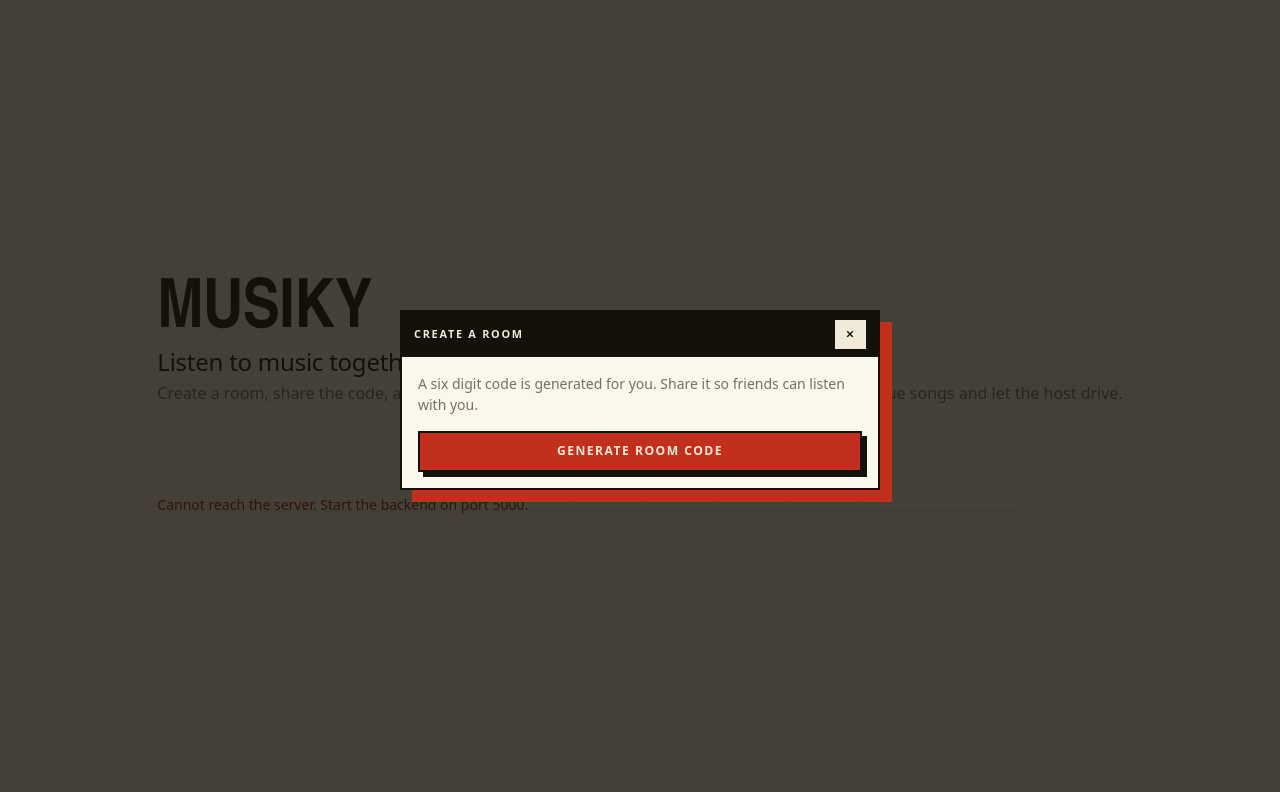
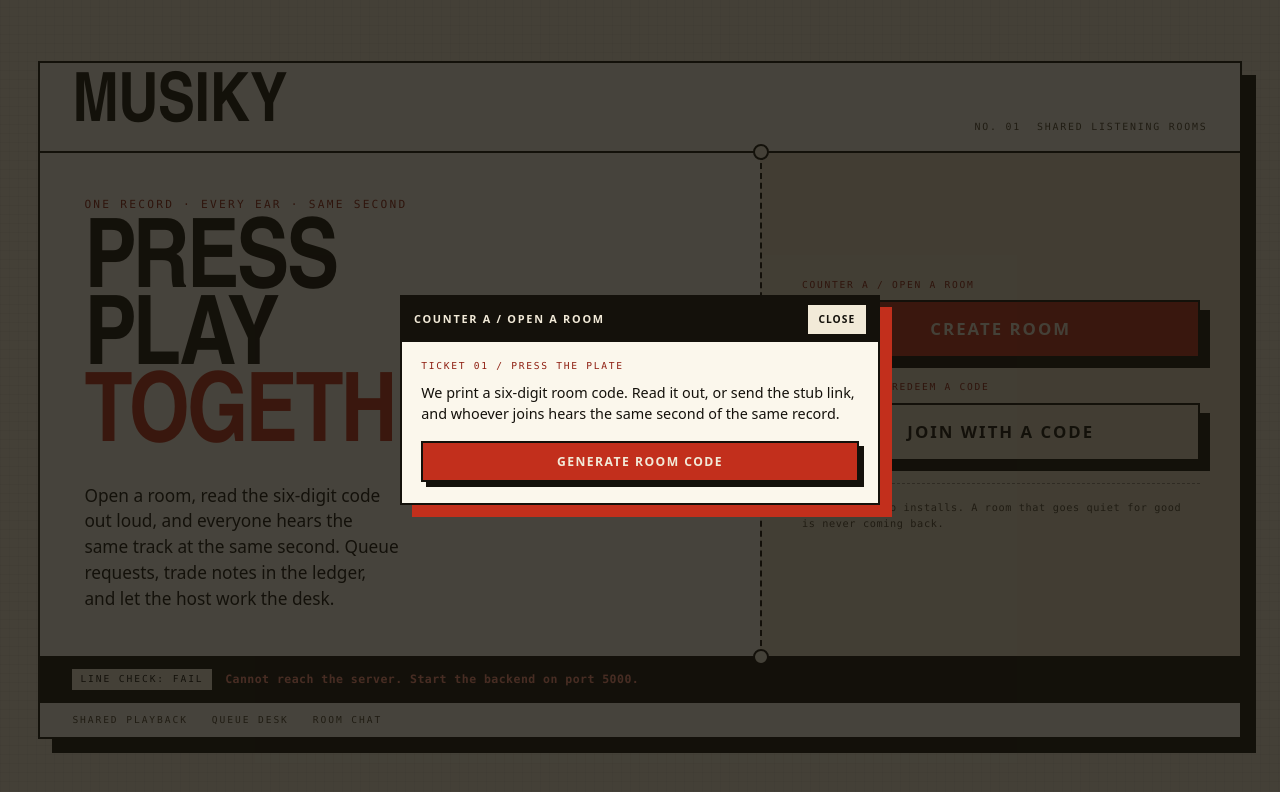
Before and after one commit to ronnie-allen/Musiky, a React (Vite) app in the folder Frontend/frontend-musiky/: page / in a window 1280 px wide. Both pictures are taken after a click on the button "CREATE ROOM". Shown: the top 792 px of the page. Built offline with nearby package versions, Linux system fonts and the light colour scheme; no server answers.

Commit message:
feat(frontend): rebuild landing and room entry as a broadsheet with ticket counters
Asymmetric masthead, oversized headline, perforated create/join
columns and a stamped line-check status. All API behavior, labels and
test hooks are preserved.

```diff
--- a/Frontend/frontend-musiky/src/Pages/LandingPage.tsx
+++ b/Frontend/frontend-musiky/src/Pages/LandingPage.tsx
@@ -45,31 +45,67 @@ export default function LandingPage() {
 
   return (
     <div className="page-shell landing">
-      <div className="landing-card">
+      <div className="landing-sheet">
+        <div className="landing-masthead">
           <span className="brand brand-lg">Musiky</span>
-        <h1 className="h4 mt-2 mb-1">Listen to music together, in sync</h1>
-        <p className="opacity-75 mb-4">
-          Create a room, share the code, and everyone hears the same track at the same second. Chat, queue
-          songs and let the host drive.
+          <div className="landing-edition mono">
+            <span>No. 01</span>
+            <span>Shared listening rooms</span>
+          </div>
+        </div>
+
+        <div className="landing-grid">
+          <div className="landing-lede">
+            <p className="landing-kicker">One record &middot; every ear &middot; same second</p>
+            <h1 className="landing-headline">
+              Press
+              <br />
+              play
+              <br />
+              <em>together</em>
+            </h1>
+            <p className="landing-deck">
+              Open a room, read the six-digit code out loud, and everyone hears the same track at the
+              same second. Queue requests, trade notes in the ledger, and let the host work the desk.
             </p>
+          </div>
 
-        <div className="d-flex gap-2 justify-content-center flex-wrap">
-          <button className="btn btn-accent" onClick={() => setShowCreateRoom(true)}>
+          <div className="ticket-counter">
+            <div className="ticket-stack">
+              <span className="ticket-tab mono">Counter A / open a room</span>
+              <button className="btn btn-accent w-100" onClick={() => setShowCreateRoom(true)}>
                 Create room
               </button>
-          <button className="btn btn-ghost" onClick={() => setShowJoinRoom(true)}>
+            </div>
+            <div className="ticket-stack">
+              <span className="ticket-tab mono">Counter B / redeem a code</span>
+              <button className="btn btn-ghost w-100" onClick={() => setShowJoinRoom(true)}>
                 Join with a code
               </button>
             </div>
+            <span className="ticket-fine">
+              No account. No installs. A room that goes quiet for good is never coming back.
+            </span>
+          </div>
+        </div>
 
         {status && (
-          <p className={`small mt-4 mb-0 ${status.ok ? 'opacity-75' : 'text-danger-soft'}`}>
+          <div className="landing-status-bar">
+            <span className="status-tag">Line check: {status.ok ? 'pass' : 'fail'}</span>
+            <p className={`small landing-status ${status.ok ? '' : 'is-bad'}`}>
               {status.message ??
                 (status.youtube === false
                   ? 'Tip: set YOUTUBE_API_KEY on the backend to enable search.'
                   : 'Backend connected.')}
             </p>
+          </div>
         )}
+
+        <div className="landing-foot mono">
+          <span>Shared playback</span>
+          <span>Queue desk</span>
+          <span>Room chat</span>
+        </div>
       </div>
 
       {showCreateRoom && <CreateRoomPopup onClose={() => setShowCreateRoom(false)} />}
--- a/Frontend/frontend-musiky/src/components/createroom.tsx
+++ b/Frontend/frontend-musiky/src/components/createroom.tsx
@@ -48,17 +48,19 @@ export default function CreateRoomPopup({ onClose }: CreateRoomPopupProps) {
     <div className="modal-backdrop" role="dialog" aria-modal="true" aria-label="Create room">
       <div className="modal-card">
         <div className="panel-head">
-          <span>Create a room</span>
+          <span>Counter A / open a room</span>
           <button className="btn btn-ghost btn-sm" onClick={onClose} aria-label="Close">
-            ✕
+            Close
           </button>
         </div>
 
-        <div className="p-3">
+        <div className="modal-sheet">
           {!roomCode ? (
             <>
-              <p className="opacity-75 small">
-                A six digit code is generated for you. Share it so friends can listen with you.
+              <span className="ticket-tab mono">Ticket 01 / press the plate</span>
+              <p className="modal-lede">
+                We print a six-digit room code. Read it out, or send the stub link, and whoever joins
+                hears the same second of the same record.
               </p>
               {error && <p className="small text-danger-soft">{error}</p>}
               <button className="btn btn-accent w-100" onClick={createRoom} disabled={busy}>
@@ -67,12 +69,17 @@ export default function CreateRoomPopup({ onClose }: CreateRoomPopupProps) {
             </>
           ) : (
             <form onSubmit={enterRoom}>
-              <p className="text-center mb-1 opacity-75 small">Your room code</p>
-              <p className="room-code text-center mb-3" style={{ fontSize: '2rem' }}>
-                {roomCode}
-              </p>
-              <input className="form-control mb-2" readOnly value={shareableLink} onFocus={(e) => e.currentTarget.select()} />
-              <div className="d-flex gap-2 mb-3">
+              <span className="ticket-tab mono">Ticket 02 / keep this stub</span>
+              <p className="modal-lede text-center">Room code</p>
+              <p className="room-code room-code-xl mb-3">{roomCode}</p>
+              <hr className="perforation" />
+              <input
+                className="form-control invite-stub mb-3"
+                readOnly
+                value={shareableLink}
+                onFocus={(e) => e.currentTarget.select()}
+              />
+              <div className="d-flex gap-2 mb-3 flex-wrap">
                 <button type="button" className="btn btn-ghost flex-grow-1" onClick={copyToClipboard}>
                   {copied ? 'Copied!' : 'Copy link'}
                 </button>
--- a/Frontend/frontend-musiky/src/components/joinroom.tsx
+++ b/Frontend/frontend-musiky/src/components/joinroom.tsx
@@ -40,18 +40,19 @@ export default function JoinRoomPopup({ onClose }: JoinRoomPopupProps) {
     <div className="modal-backdrop" role="dialog" aria-modal="true" aria-label="Join room">
       <form className="modal-card" onSubmit={joinRoom}>
         <div className="panel-head">
-          <span>Join a room</span>
+          <span>Counter B / redeem a code</span>
           <button type="button" className="btn btn-ghost btn-sm" onClick={onClose} aria-label="Close">
-            ✕
+            Close
           </button>
         </div>
-        <div className="p-3">
-          <label className="form-label small opacity-75" htmlFor="room-code">
-            Six digit room code
+        <div className="modal-sheet">
+          <span className="ticket-tab mono">Ticket 01 / six digits, no letters</span>
+          <label className="form-label" htmlFor="room-code">
+            Room code
           </label>
           <input
             id="room-code"
-            className="form-control mb-2"
+            className="form-control room-code-input mb-2"
             inputMode="numeric"
             autoComplete="off"
             maxLength={6}
@@ -62,6 +63,7 @@ export default function JoinRoomPopup({ onClose }: JoinRoomPopupProps) {
             }}
             placeholder="123456"
           />
+          <hr className="perforation" />
           {error && <p className="small text-danger-soft">{error}</p>}
           <button className="btn btn-accent w-100" type="submit" disabled={busy || !roomCode}>
             {busy ? 'Checking…' : 'Join room'}
```
Lines whose indentation alone changed are shown as unchanged.
